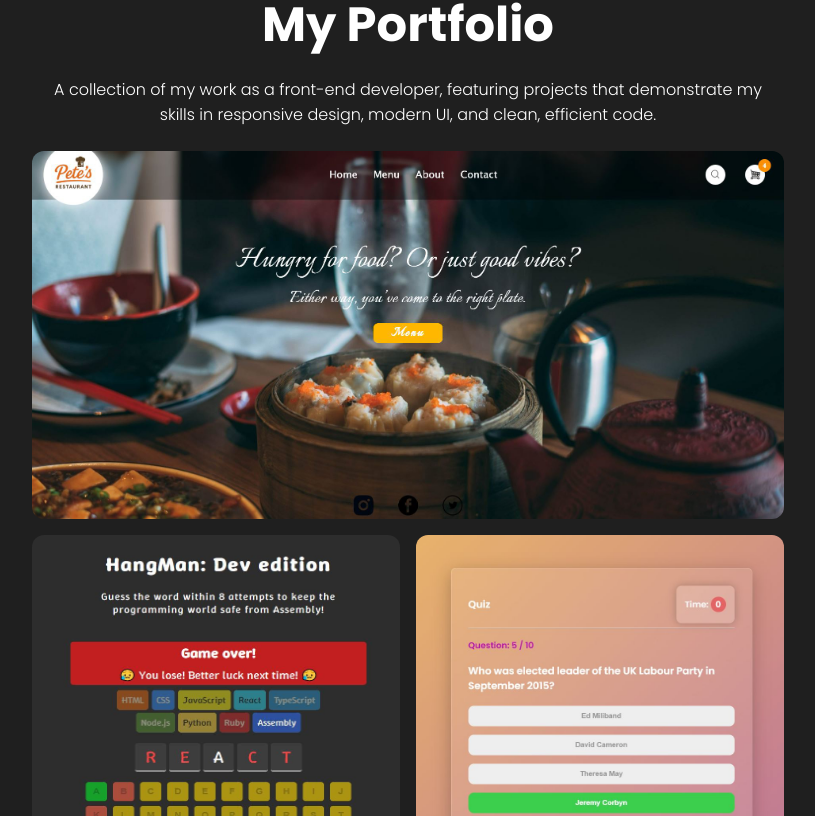
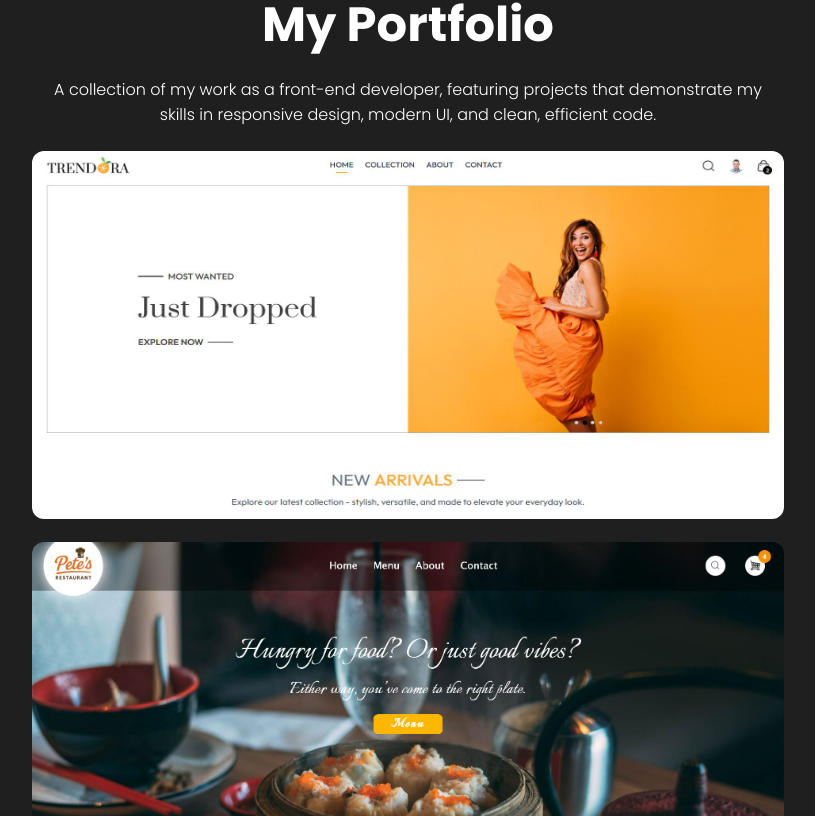
Before and after one commit to PetarMihaylov-PM/portfolio-website, a React (Vite) app: page / in a window 1280 px wide. Shown: the part 1644-2460 px from the top of the page, without its empty margins (232-1047 px from the left). Built offline with nearby package versions, Linux system fonts and the light colour scheme.

Commit message:
Adding my latest project to my portfolio

```diff
--- a/src/components/Portfolio/Portfolio.jsx
+++ b/src/components/Portfolio/Portfolio.jsx
@@ -6,6 +6,7 @@ import portfolio3 from '../../assets/quiz.jpg';
 import portfolio4 from '../../assets/hangman.jpg';
 import portfolio5 from '../../assets/tenzies.jpg';
 import portfolio6 from '../../assets/meme.jpg';
+import portfolio7 from '../../assets/trendora2.JPG';
 
 function Portfolio() {
   return (
@@ -17,6 +18,9 @@ function Portfolio() {
         A collection of my work as a front-end developer, featuring projects that demonstrate my skills in responsive design, modern UI, and clean, efficient code.
       </span>
       <div className="portfolio-imgs-container">
+        <a href="https://trendora-e-commerce.vercel.app/" target='_blank' rel="noopener noreferrer">
+          <img src={portfolio7} alt="" className="portfolio-img wide-img" />
+        </a>
         <img src={portfolio1} alt="" className="portfolio-img wide-img" />
         <img src={portfolio4} alt="" className="portfolio-img portfolio-img2" />
         <img src={portfolio3} alt="" className="portfolio-img" />
```
Also changed, not shown: src/assets/trendora2.JPG (added).
